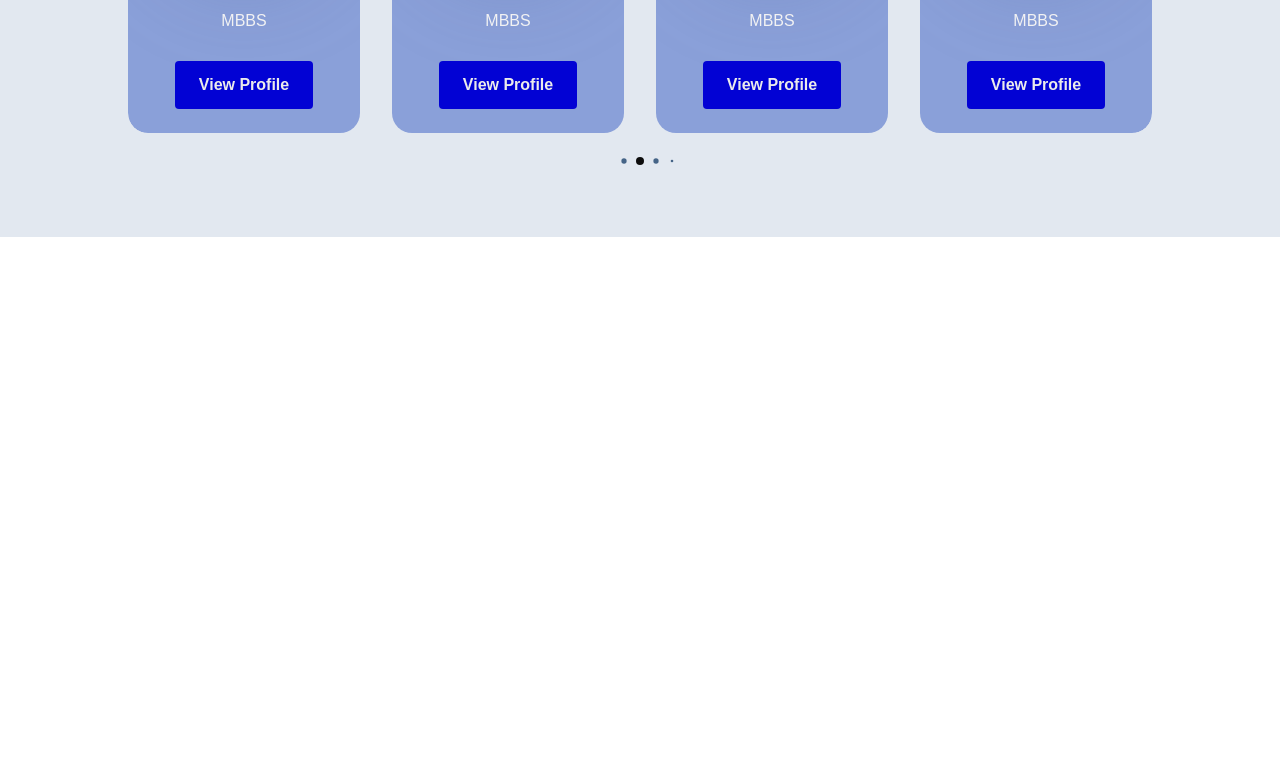
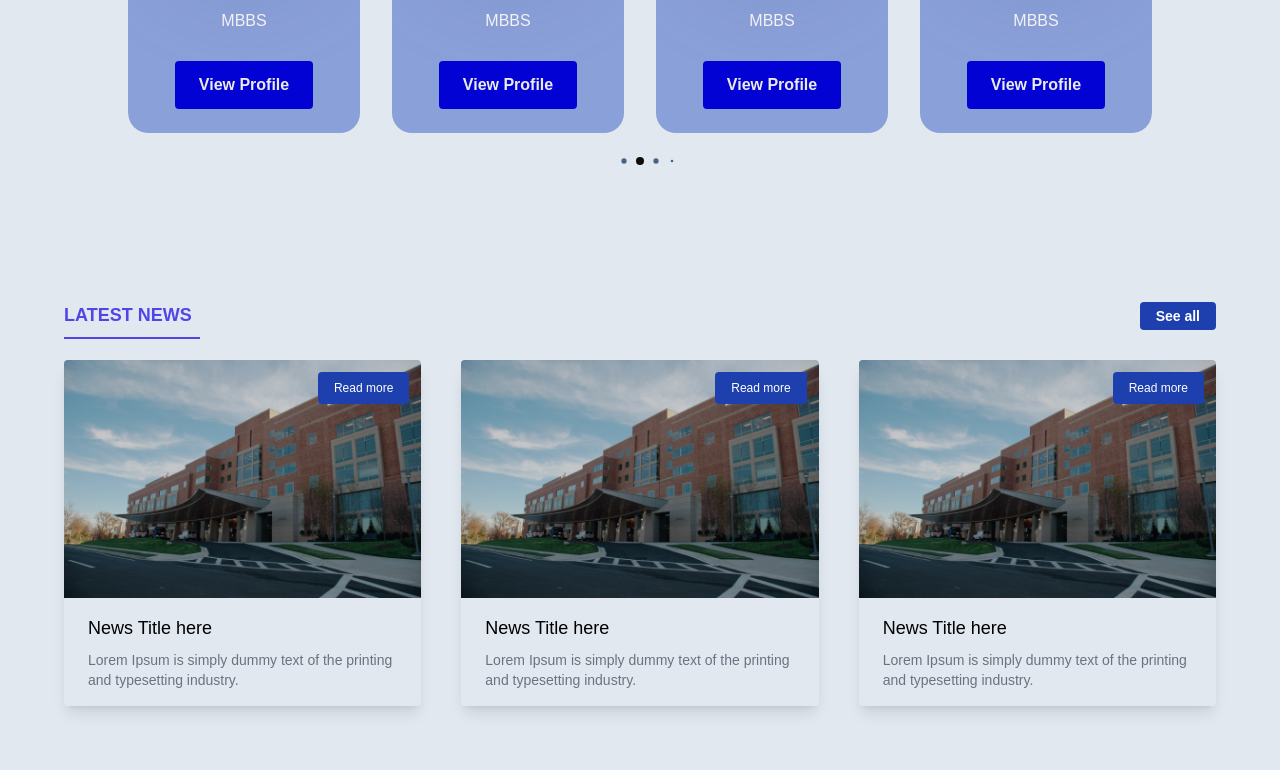
Before and after one commit to ashish10adhikari/Hospital-Tailwind-Website, a website: page public/index.html in a window 1280 px wide. Shown: the part 1402-2172 px from the top of the page. Before the commit the page ends 1639 px from the top, so only its background shows below. Drawn offline with nearby package versions, Linux system fonts and the light colour scheme.

Commit message:
added news section

```diff
--- a/public/index.html
+++ b/public/index.html
@@ -580,6 +580,124 @@
   </section>
   <!--=============== Our Doctors section ===============-->
 
+   <!--=============== News Section ===============-->
+   <div class="max-w-screen-xl mx-auto p-4 sm:p-10 md:p-16 shadow-md bg-slate-200">
+
+    <!-- title-->
+    <div class="border-b mb-5 flex justify-between text-lg">
+      <div class="text-indigo-600 flex items-center pb-2 pr-2 border-b-2 border-indigo-600 uppercase">
+
+        <h2 class="font-semibold inline-block">Latest News</h2>
+      </div>
+      <a href="#" class="block">
+        <button class="ml-20 bg-blue-800 hover:bg-blue-600 text-white font-bold py-1  px-4 rounded text-sm">
+          See all
+        </button>
+      </a>
+    </div>
+    <!-- title-->
+
+    <!-- card container-->
+    <div class="grid grid-cols-1 sm:grid-cols-2 md:grid-cols-3 gap-10">
+
+      <!-- CARD 1 -->
+      <div class="rounded overflow-hidden shadow-lg flex flex-col">
+
+        <div class="relative">
+          <a href="#">
+            <img class="w-full" src="images/slide1.jpg" alt="News">
+            <div
+              class="hover:bg-transparent transition duration-300 absolute bottom-0 top-0 right-0 left-0 bg-gray-900 opacity-25">
+            </div>
+
+
+            <div
+              class="text-xs absolute top-0 right-0 bg-blue-800 px-4 py-2 text-white mt-3 mr-3 hover:bg-blue-600 transition duration-500 ease-in-out rounded">
+              Read more
+            </div>
+          </a>
+        </div>
+        <div class="px-6 py-4 mb-auto">
+
+          <h2 class="font-medium text-lg inline-block text-black mb-2">
+            News Title here
+          </h2>
+          <p class="text-gray-500 text-sm">
+            Lorem Ipsum is simply dummy text of the printing and typesetting industry.
+
+          </p>
+        </div>
+
+      </div>
+      <!-- CARD 1 -->
+
+      <!-- CARD 2 -->
+      <div class="rounded overflow-hidden shadow-lg flex flex-col">
+
+        <div class="relative">
+          <a href="#">
+            <img class="w-full" src="images/slide1.jpg" alt="News">
+            <div
+              class="hover:bg-transparent transition duration-300 absolute bottom-0 top-0 right-0 left-0 bg-gray-900 opacity-25">
+            </div>
+
+
+            <div
+              class="text-xs absolute top-0 right-0 bg-blue-800 px-4 py-2 text-white mt-3 mr-3 hover:bg-blue-600 transition duration-500 ease-in-out rounded">
+              Read more
+            </div>
+          </a>
+        </div>
+        <div class="px-6 py-4 mb-auto">
+
+          <h2 class="font-medium text-lg inline-block text-black mb-2">
+            News Title here
+          </h2>
+          <p class="text-gray-500 text-sm">
+            Lorem Ipsum is simply dummy text of the printing and typesetting industry.
+          </p>
+        </div>
+
+      </div>
+      <!-- CARD 2 -->
+
+      <!-- CARD 3 -->
+      <div class="rounded overflow-hidden shadow-lg flex flex-col">
+
+        <div class="relative">
+          <a href="#">
+            <img class="w-full" src="images/slide1.jpg" alt="News">
+            <div
+              class="hover:bg-transparent transition duration-300 absolute bottom-0 top-0 right-0 left-0 bg-gray-900 opacity-25">
+            </div>
+
+
+            <div
+              class="text-xs absolute top-0 right-0 bg-blue-800 px-4 py-2 text-white mt-3 mr-3 hover:bg-blue-600 transition duration-500 ease-in-out rounded">
+              Read more
+            </div>
+          </a>
+        </div>
+        <div class="px-6 py-4 mb-auto">
+
+          <h2 class="font-medium text-lg inline-block text-black mb-2">
+            News Title here
+          </h2>
+          <p class="text-gray-500 text-sm">
+            Lorem Ipsum is simply dummy text of the printing and typesetting industry.
+          </p>
+        </div>
+
+      </div>
+      <!-- CARD 3 -->
+
+      <!-- add more card here -->
+
+    </div>
+
+  </div>
+   <!--=============== News Section ===============-->
+
 
 
 
```
Also changed, not shown: public/output.css.
